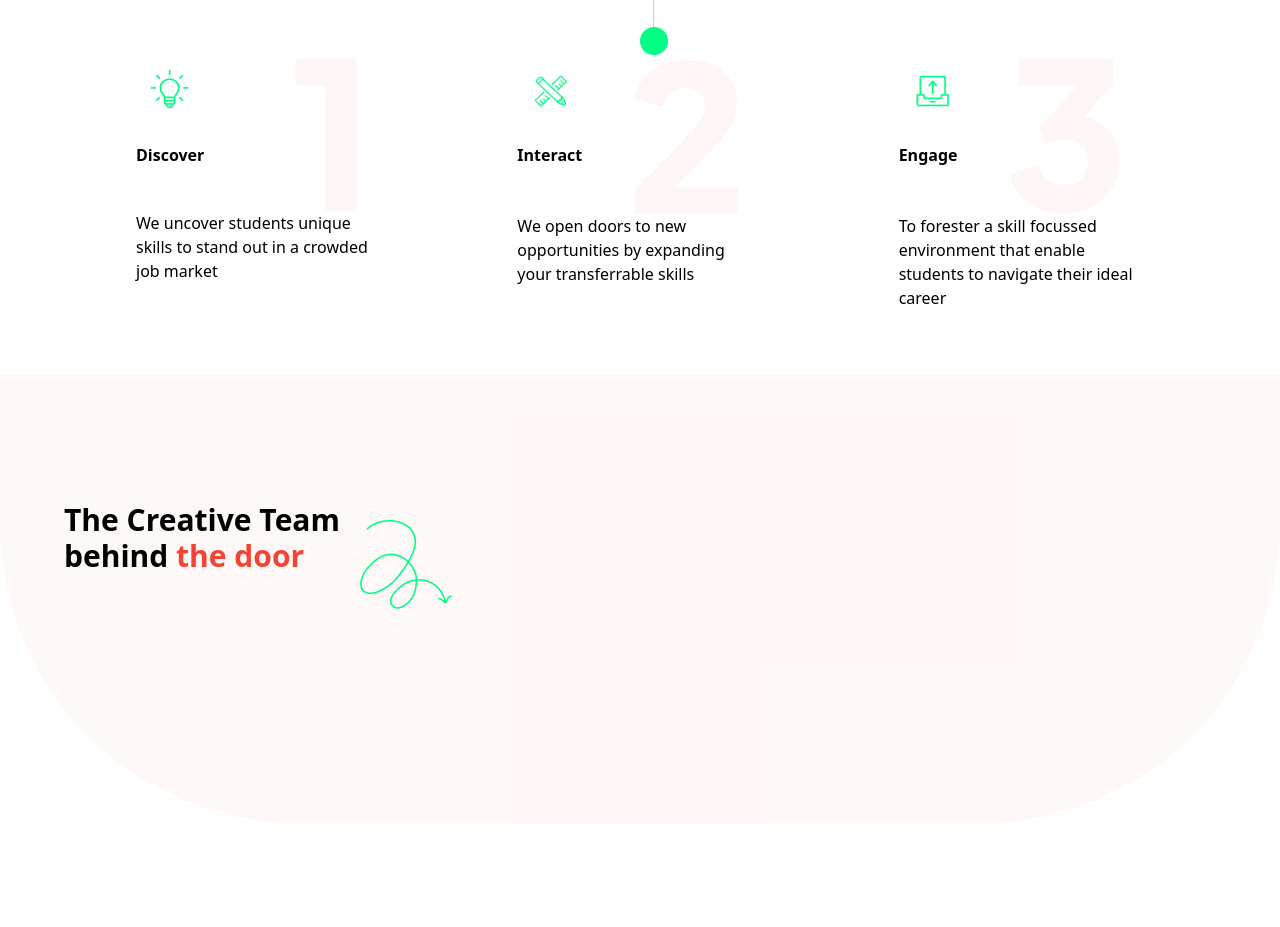
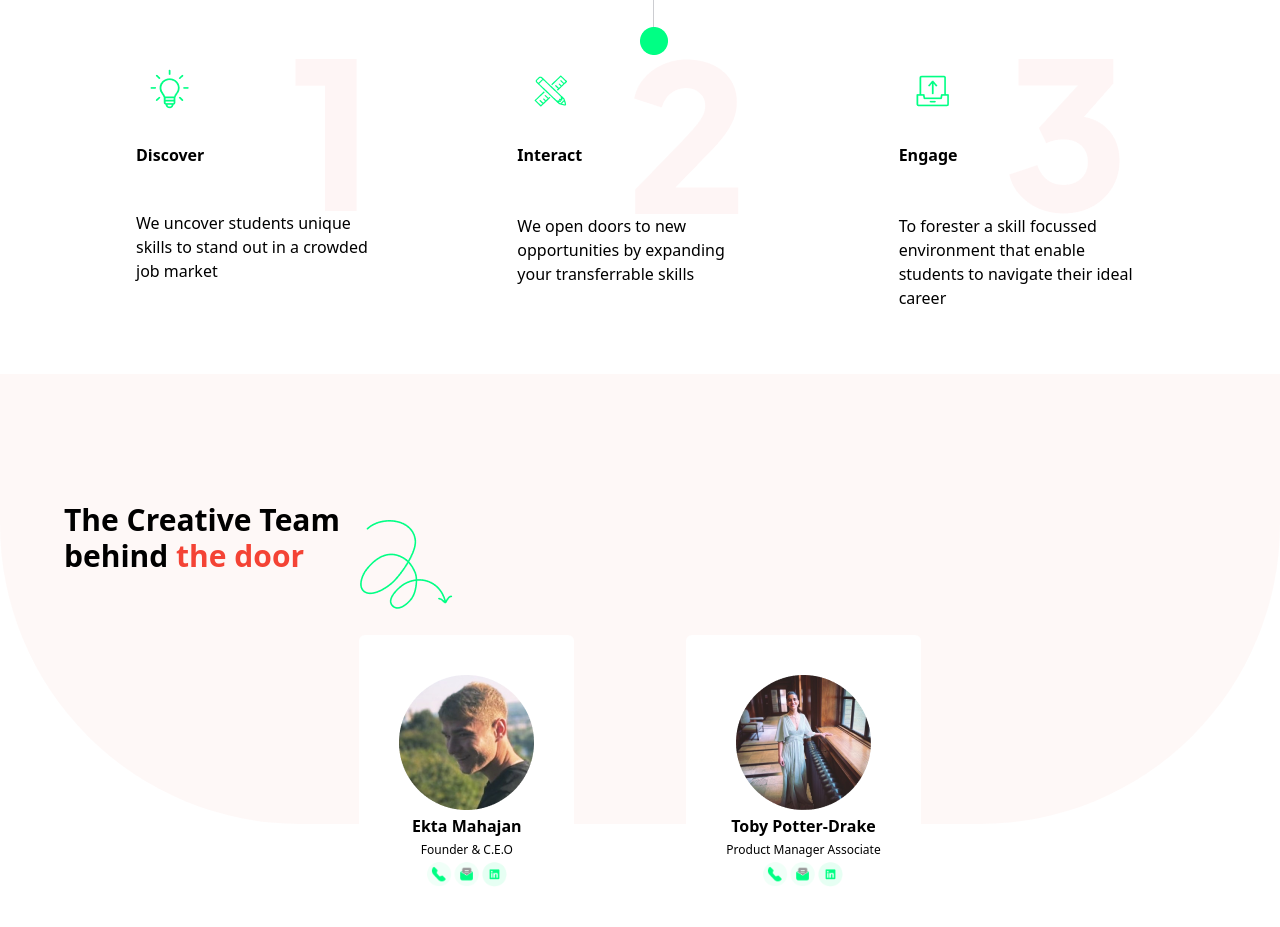
Before and after one commit to hm-auly/assignment-4___tailwindcss, a website built with Vite: page index.html in a window 1280 px wide. Shown: the part 2637-3564 px from the top of the page. Before the commit the page ends 3461 px from the top, so only its background shows below. Built offline with nearby package versions, Linux system fonts and the light colour scheme.

Commit message:
id section id-1 & id-2

```diff
--- a/index.html
+++ b/index.html
@@ -166,6 +166,29 @@
             <img src="images/arrow_10.png" alt="">
         </div>
 
+        <section class=" flex flex-col md:flex-row md:gap-28 gap-5 justify-center md:px-14 px-10">
+            <div class="bg-[#FFFFFF] p-10 rounded-md">
+                <div class="flex flex-col justify-center items-center gap-1">
+                    <img src="images/image 4.png" alt="">
+                    <h3 class="font-semibold ">Ekta Mahajan</h3>
+                    <p class="font-[300] text-xs">Founder & C.E.O</p>
+                    <img class="w-20 " src="images/group 26610.png" alt="">
+                </div>
+            </div>
+
+            <div class="bg-[#FFFFFF]  p-10 rounded-md">
+                <div class="flex flex-col justify-center items-center gap-1">
+                    <img src="images/image 3.png" alt="">
+                    <h3 class="font-semibold ">Toby Potter-Drake</h3>
+                    <p class="font-[300] text-xs">Product Manager Associate</p>
+                    <img class="w-20 " src="images/group 26610.png" alt="">
+                </div>
+            </div>
+
+
+            </div>
+        </section>
+
 
    </section>
 <!-- id section end -->
```
